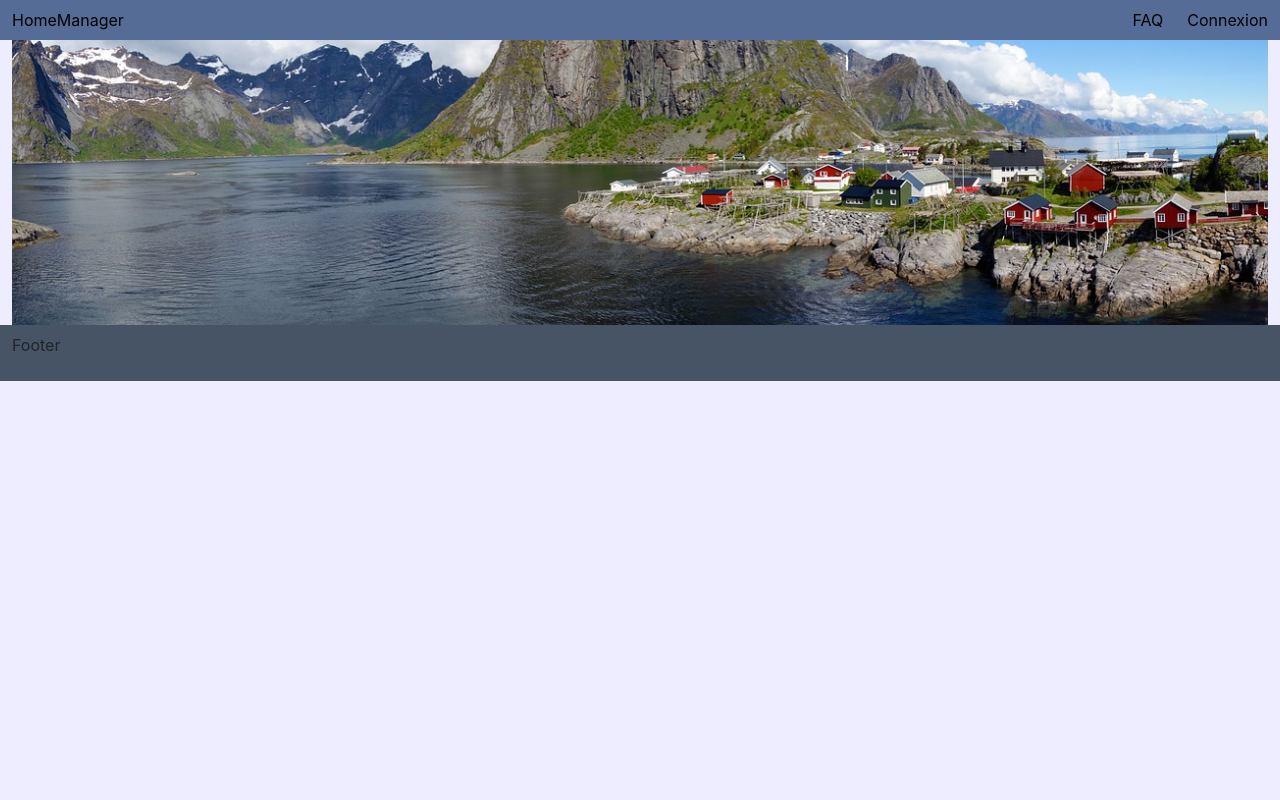
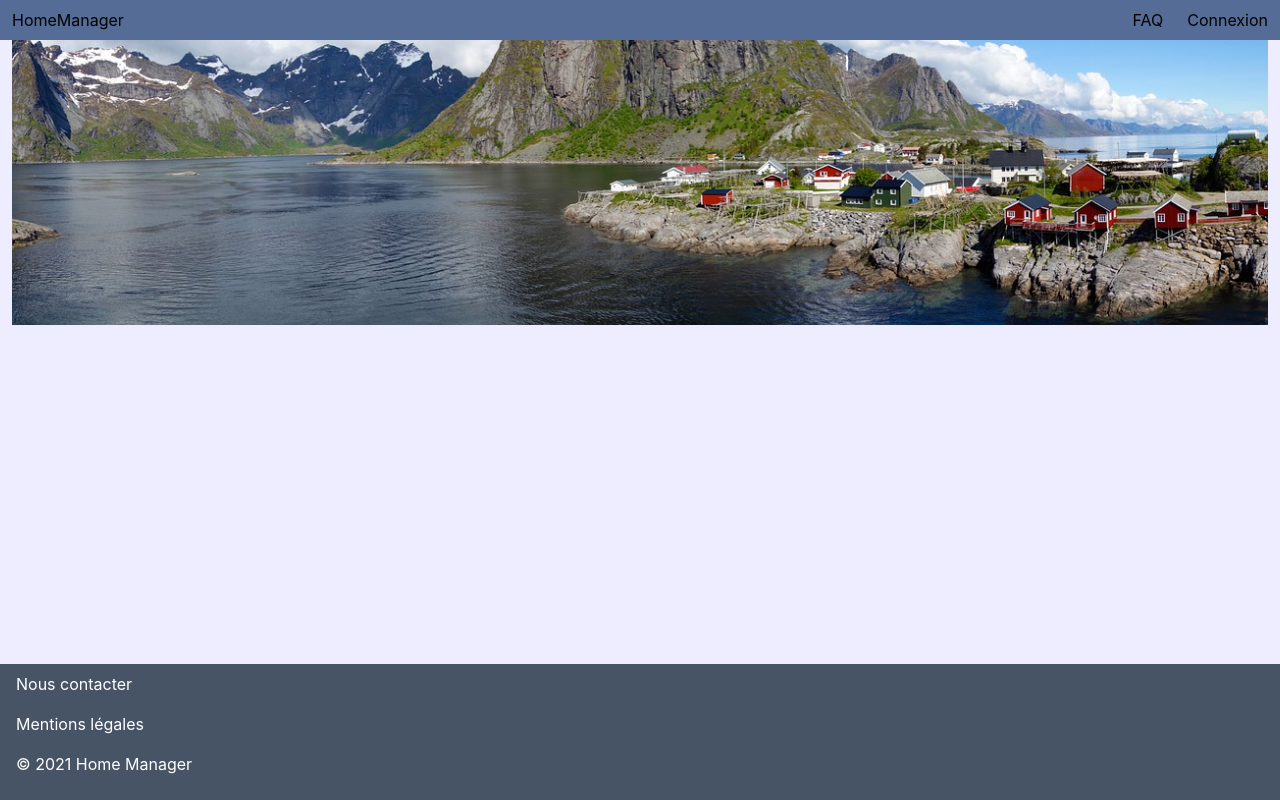
Before and after one commit to WebTechnoHomeManager/HomeManagerWebApp, a React (Create React App) app in the folder Front/: page / in a window 1280 px wide. Built offline with nearby package versions, Linux system fonts and the light colour scheme.

Commit message:
Footer component

```diff
--- a/Front/src/App.css
+++ b/Front/src/App.css
@@ -53,6 +53,13 @@ body{
 
 #footer{
     background-color: #475465;
+    color: white;
+    margin-top: 1rem;
+  padding: 1rem;
+  position: fixed;
+  bottom: 0;
+  left: 0;
+  width: 100%;
 }
 
 .div-banner{
--- a/Front/src/components/Footer.js
+++ b/Front/src/components/Footer.js
@@ -4,7 +4,9 @@ class Footer extends Component {
     render() {
         return (
             <div class="container-fluid py-2" id="footer">
-                <p>Footer</p>
+                <p>Nous contacter</p>
+                <p>Mentions légales</p>
+                <p>© 2021 Home Manager</p>
             </div>
         )
     }
```
